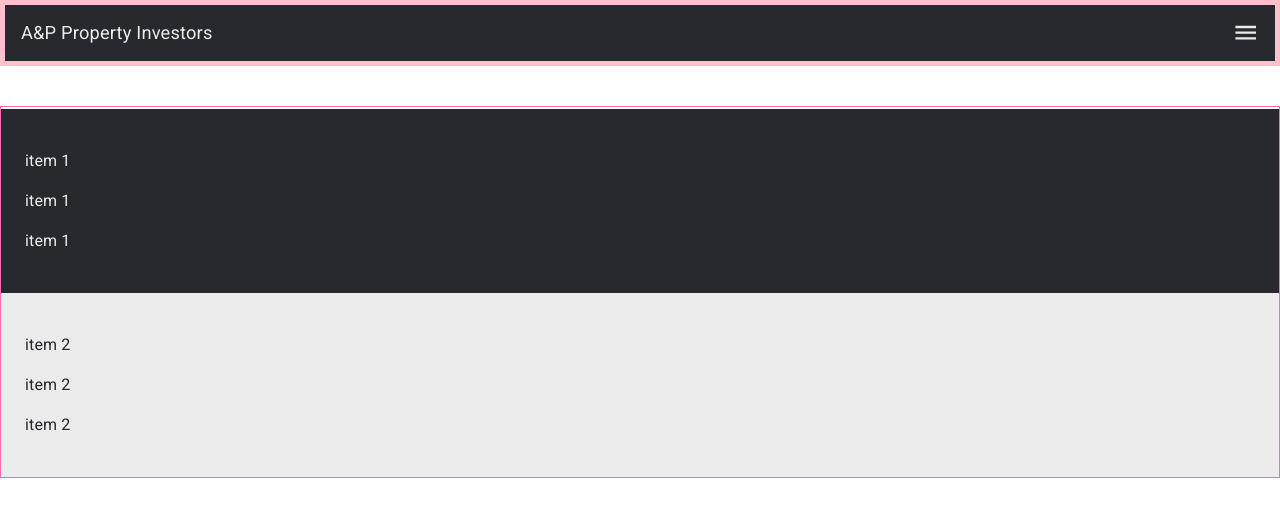
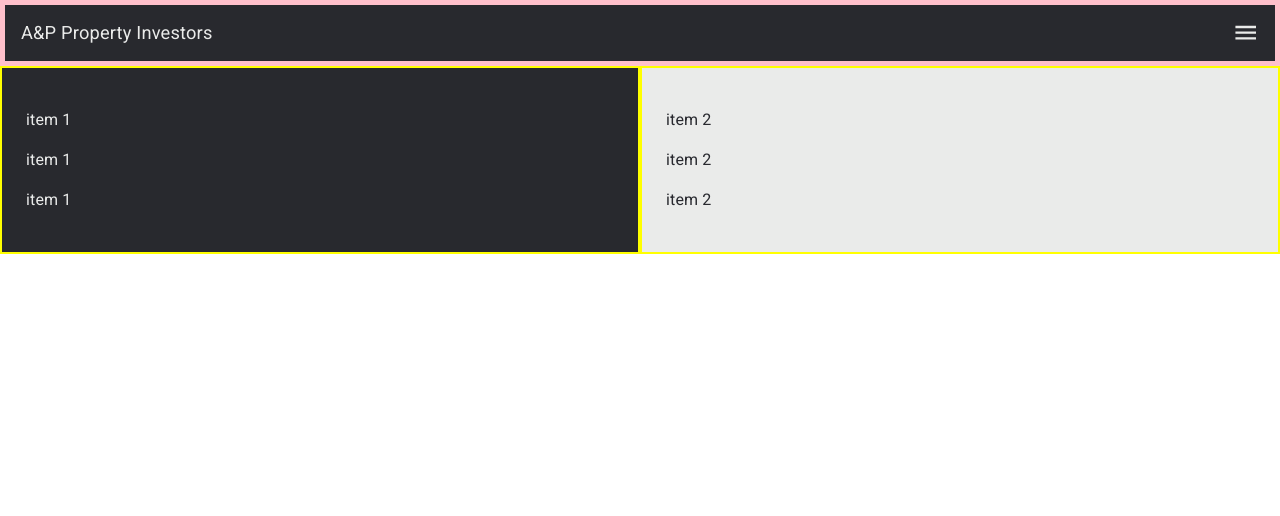
Before and after one commit to chukalicious/appropertyinvestors.com, a React (Create React App) app in the folder appropertyinvestors/: page / in a window 1280 px wide. Shown: the top 516 px of the page. Built offline with nearby package versions, Linux system fonts and the light colour scheme.

Commit message:
cleaned up hero container of all the style finctions and props and created other styles for it that include behavior for media quesries

```diff
--- a/appropertyinvestors/src/components/HeroContainer.js
+++ b/appropertyinvestors/src/components/HeroContainer.js
@@ -1,33 +1,37 @@
 import Box from "@mui/material/Box";
-import { heroWrapper, heroBoxItems, heroItemDiv } from "../styles/HeroStyles";
+import { HeroWrapper, GridItemWrapper } from "../styles/HeroStyles";
 
 const HeroContainer = () => {
   return (
-    <Box sx={{ ...heroWrapper }}>
-      <Box sx={{ ...heroBoxItems }}>
-        <Box
+    <Box>
+      <HeroWrapper container spacing={1}>
+        <GridItemWrapper
+          item
+          md={6}
+          xs={12}
           sx={{
-            ...heroItemDiv,
-            backgroundColor: (theme) => theme.palette.primary.main,
-            color: (theme) => theme.palette.primary.contrastText,
+            backgroundColor: "primary.main",
+            color: "primary.contrastText",
           }}
         >
           <p>item 1</p>
           <p>item 1</p>
           <p>item 1</p>
-        </Box>
-        <Box
+        </GridItemWrapper>
+        <GridItemWrapper
+          item
+          md={6}
+          xs={12}
           sx={{
-            ...heroItemDiv,
-            backgroundColor: (theme) => theme.palette.secondary.main,
-            color: (theme) => theme.palette.secondary.contrastText,
+            backgroundColor: "secondary.main",
+            color: "secondary.contrastText",
           }}
         >
           <p>item 2</p>
           <p>item 2</p>
           <p>item 2</p>
-        </Box>
-      </Box>
+        </GridItemWrapper>
+      </HeroWrapper>
     </Box>
   );
 };
--- a/appropertyinvestors/src/styles/HeroStyles.js
+++ b/appropertyinvestors/src/styles/HeroStyles.js
@@ -1,26 +1,36 @@
-export const outerGrid = {
-  backgroundColor: "green",
-  display: "flex",
-  flexDirection: "row",
-  //   marginLeft: "7rem",
-};
+import { styled } from "@mui/material/styles";
 
-export const heroWrapper = {
-  border: "hotpink solid 1px",
-  mt: 5,
+// This component is a GRID, apply grid-type props
+export const HeroWrapper = styled("div")(({ theme }) => ({
+  // border: "hotpink solid 1px",
   height: "auto",
   display: "flex",
-};
-
-export const heroBoxItems = {
-  display: "flex",
-  mt: 0.3,
   flexDirection: "column",
   width: "100%",
-};
+
+  // medium screen
+  [theme.breakpoints.up("md")]: {
+    flexDirection: "row",
+  },
+}));
 
 export const heroItemDiv = {
   p: 3,
   width: "100%",
-  // border: "red solid 2px",
+  border: "yellow solid 2px",
 };
+
+export const GridItemWrapper = styled("div")(({ theme }) => ({
+  padding: "1.5rem",
+  width: "100%",
+  border: "yellow solid 2px",
+}));
+
+// mediaqueries test
+
+export const someDiv = styled("div")(({ theme }) => ({
+  display: "flex",
+  flexDirection: "row",
+  backgroundColor: theme.palette.primary.main,
+  color: theme.palette.primary.contrastText,
+}));
```
